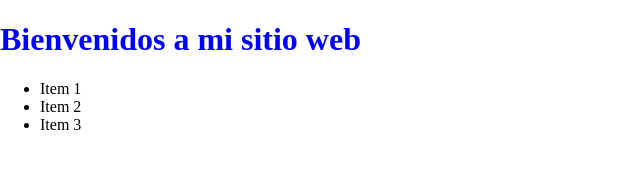
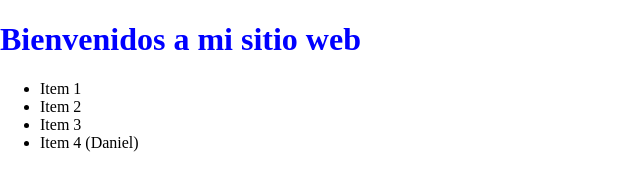
Before and after one commit to danielsanchez68/bootcamp03, a plain HTML site: page index.html in a window 1280 px wide. Shown: the whole page, without its empty margins (0-640 px from the left). Drawn offline with Linux system fonts and the light colour scheme.

Commit message:
Agregué un item 4 a la lista desordenada

```diff
--- a/index.html
+++ b/index.html
@@ -13,6 +13,7 @@
         <li>Item 1</li>
         <li>Item 2</li>
         <li>Item 3</li>
+        <li>Item 4 (Daniel)</li>
     </ul>
 
     <script src="js/main.js"></script>
```
